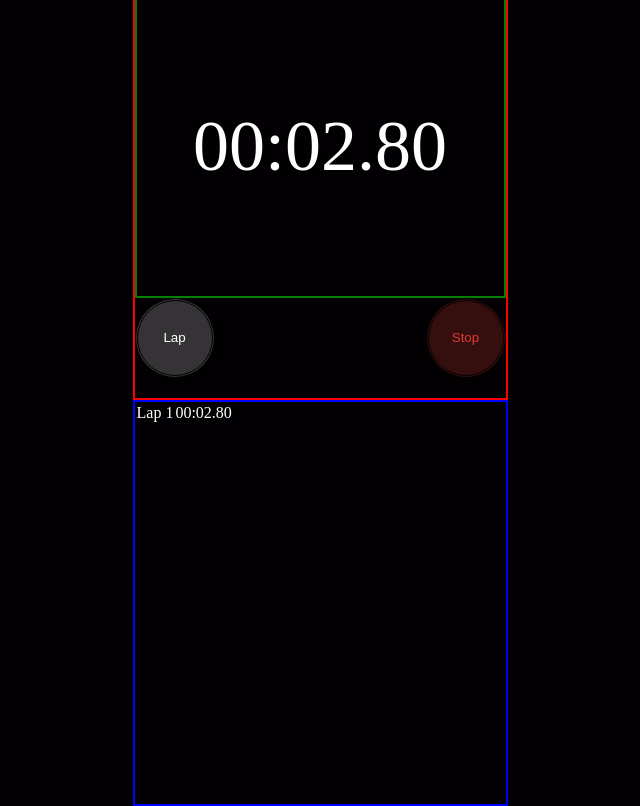
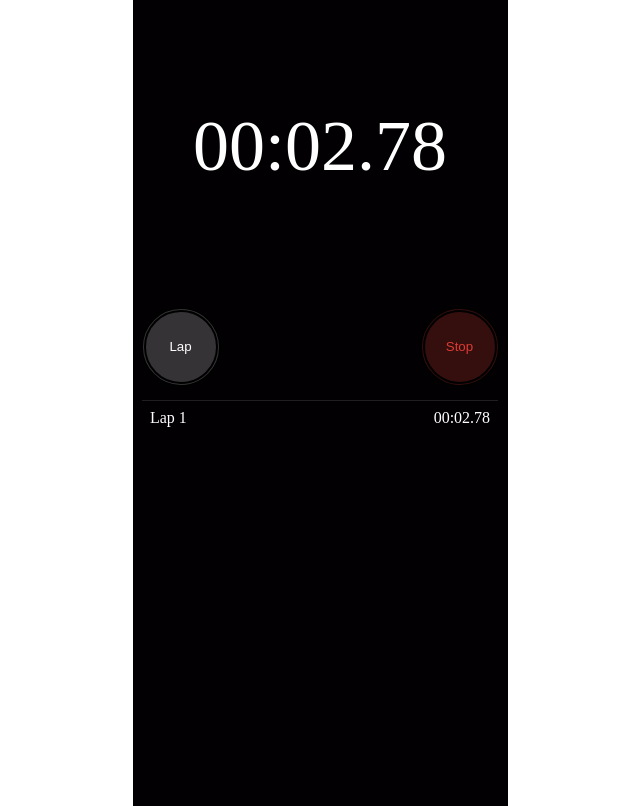
Before and after one commit to RicardoJDG/stopwatch, a plain HTML site: page index.html in a window 1280 px wide. Both pictures are taken after a click on the button "Start". Shown: the whole page, without its empty margins (320-960 px from the left). Drawn offline with Linux system fonts and the light colour scheme; a web font is replaced by a local one.

Commit message:
Main functionality fiand styling finished, missing some details

```diff
--- a/index.html
+++ b/index.html
@@ -22,7 +22,7 @@
                 </div>
             </div>
             <div class="bottom__screen">
-                <table id = "timersList">
+                <table id ="timersList" class="timer__list">
 
                 </table>
             </div>
--- a/index.js
+++ b/index.js
@@ -5,15 +5,16 @@ const resetBtn = document.getElementById('resetBtn');
 const timer = document.getElementById('timer');
 const timersList = document.getElementById('timersList');
 
-let intervalId = null;
+let mainTimerInterval = null;
+let lapsInterval = null;
+
 let millisecondsOffset = 0;
 let millisecondsWhenStopped = 0;
 
 let newLapStart = 0;
 let lapTimer = 0;
-let lapTimerInMilliseconds = 0;
+let lapTimerWhenStopped = 0;
 let lapTimerMillisecondsOffset = 0;
-let lapMillisecondsWhenStopped = 0;
 
 
 const lapTimers = [];
@@ -32,7 +33,6 @@ const increment = (startTime, millisecondsOffset = 0) => {
 
     millisecondsWhenStopped = time + millisecondsOffset;
     lapMillisecondsWhenStopped = lapTimerInMilliseconds;
-    console.log(lapTimerMillisecondsOffset);
 }
 
 const formatTime = (timeInMilliseconds) => {
@@ -41,11 +41,7 @@ const formatTime = (timeInMilliseconds) => {
     const hundredthSecond = timeInMilliseconds > 60 ? (timeInMilliseconds / 10) % 100 : timeInMilliseconds / 10;
     const flooredHundredthSecond = Math.floor(hundredthSecond)
 
-    const formattedMinutes = minutes.toString().padStart(2, '0');
-    const formattedSeconds = seconds.toString().padStart(2, '0');
-    const formattedHundredthSecond = flooredHundredthSecond.toString().padStart(2, '0');
-
-    return `${formattedMinutes}:${formattedSeconds}.${formattedHundredthSecond}`
+    return `${padTime(minutes)}:${padTime(seconds)}.${padTime(flooredHundredthSecond)}`
 }
 
 const createLapRow = () => {
@@ -65,19 +61,38 @@ const createLapRow = () => {
     return lapRow;
 }
 
+const padTime = (time) => {
+    return `${time.toString().padStart(2, '0')}`
+}
+
+const beginTimer = (displayNode, startTime, millisecondsOffset = 0) => {
+    const current = Date.now();
+    const time = current - startTime;
+    const formattedTime = formatTime(time + millisecondsOffset)
+
+    displayNode.textContent = formattedTime;
+
+    return time + millisecondsOffset;
+}
+
 function startTime () {
     const currentTime = timer.textContent;
     const start = Date.now();
     if (currentTime !== '00:00.00') {
-        intervalId = setInterval(() => increment(start, millisecondsOffset), 10);
+        console.log(`Starting when different than 0: ${millisecondsOffset} and ${lapTimerMillisecondsOffset}`);
+        const currentLap = timeNodes[timeNodes.length - 1].children[1]
+        mainTimerInterval = setInterval(() => millisecondsWhenStopped = beginTimer(timer, start, millisecondsOffset), 1000 / 60);
+        lapsInterval = setInterval(() => lapTimerWhenStopped = beginTimer(currentLap, start, lapTimerMillisecondsOffset), 1000 / 60);
         startBtn.classList.add('hidden');
         stopBtn.classList.remove('hidden');
         resetBtn.classList.add('hidden');
         lapBtn.classList.remove('hidden')
     } else {
-        intervalId = setInterval(() => increment(start), 10);
         const lapRow = createLapRow();
         timeNodes.push(lapRow);
+        const currentLap = lapRow.children[1];
+        mainTimerInterval = setInterval(() => millisecondsWhenStopped = beginTimer(timer, start), 1000 / 60);
+        lapsInterval = setInterval(() => lapTimerWhenStopped = beginTimer(currentLap, start), 1000 / 60);
         startBtn.classList.add('hidden');
         stopBtn.classList.remove('hidden');
         lapBtn.classList.replace('lapoff', 'lap');
@@ -85,9 +100,12 @@ function startTime () {
 }
 
 function stopTime () {
-    clearInterval(intervalId);
+    const current = Date.now();
+    clearInterval(mainTimerInterval);
+    clearInterval(lapsInterval);
     millisecondsOffset = millisecondsWhenStopped;
-    lapTimerMillisecondsOffset = lapMillisecondsWhenStopped;
+    lapTimerMillisecondsOffset = lapTimerWhenStopped;
+    console.log(millisecondsWhenStopped);
     startBtn.classList.remove('hidden');
     stopBtn.classList.add('hidden');
     resetBtn.classList.remove('hidden');
@@ -106,13 +124,13 @@ function resetTime () {
 
 function recordLap () {
     const current = Date.now();
-
-    lapTimers.push(lapTimerInMilliseconds);
-    lapTimerMillisecondsOffset = 0;
+    clearInterval(lapsInterval);
+    lapTimers.push(lapTimerWhenStopped);
     const lapRow = createLapRow();
     timeNodes.push(lapRow);
+    const currentLap = timeNodes[timeNodes.length - 1].children[1];
+    lapsInterval = setInterval(() => lapTimerWhenStopped = beginTimer(currentLap, current), 1000 / 60);
 
-    newLapStart = current;
     console.log(lapTimers);
 
     if (lapTimers.length >= 3) {
@@ -123,8 +141,8 @@ function recordLap () {
         const maxIndex = lapTimers.indexOf(max)
         const minIndex = lapTimers.indexOf(min)
 
-        timeNodes[maxIndex].classList.add('best');
-        timeNodes[minIndex].classList.add('worst');
+        timeNodes[maxIndex].classList.add('worst');
+        timeNodes[minIndex].classList.add('best');
     }
 }
 
--- a/style.css
+++ b/style.css
@@ -25,7 +25,6 @@
 }
 
 body {
-  background-color: var(--background);
   color: white;
   font-family: "AppleFont";
   height: 100vh;
@@ -36,6 +35,7 @@ body {
   width: 375px;
   height: 812px;
   flex-direction: column;
+  background-color: var(--background);
 }
 
 .container {
@@ -49,12 +49,10 @@ body {
   height: 50%;
   display: flex;
   flex-direction: column;
-  border: 2px solid red;
 }
 
 .timer__screen {
   height: 75%;
-  border: 2px solid green;
   display: flex;
   justify-content: center;
   align-items: center;
@@ -62,19 +60,41 @@ body {
 
 .timer__screen p {
   font-size: 72px;
+  font-variant-numeric: tabular-nums;
+}
+
+.timer__list {
+  width: 95%;
+  margin: auto;
+  border-collapse: collapse;
+}
+
+tr {
+  border-top: 1px solid var(--divisor-line);
+}
+
+tr td {
+  width: 50%;
+  padding: 0.5em;
+}
+
+tr td:last-of-type {
+  text-align: right;
 }
 
 .buttons {
   display: flex;
   height: 25%;
   justify-content: space-between;
+  padding: 0.5em;
 }
 
 .roundBtn {
   border-radius: 50%;
   width: 80px;
   height: 80px;
-  border: black 3px double;
+  border: black 5px double;
+  cursor: pointer;
 }
 
 .start {
@@ -82,9 +102,17 @@ body {
   color: var(--start-font-color);
 }
 
+.start:active {
+  background-color: var(--start-hold-color);
+}
+
 .lap {
   background-color: var(--lap-bg-color);
   color: var(--lap-font-color);
+}
+
+.lap:active {
+  background-color: var(--lapoff-hold-bg-color);
 }
 
 .lapoff {
@@ -97,9 +125,12 @@ body {
   color: var(--stop-font-color);
 }
 
+.stop:active {
+  background-color: var(--stop-hold-bg-color);
+}
+
 .bottom__screen {
   height: 50%;
-  border: 2px blue double;
 }
 
 .hidden {
@@ -107,9 +138,9 @@ body {
 }
 
 .best {
-  background-color: green;
+  color: green;
 }
 
 .worst {
-  background-color: red;
+  color: red;
 }
```
